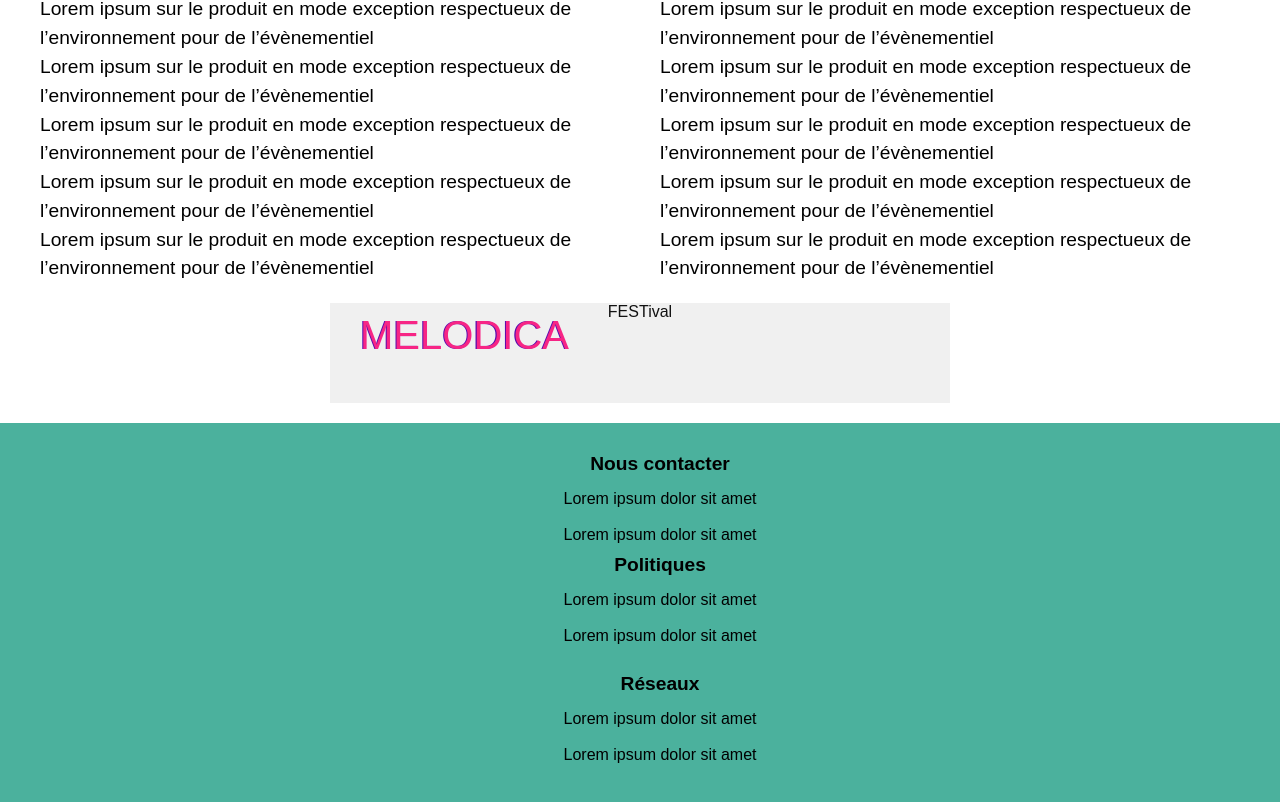
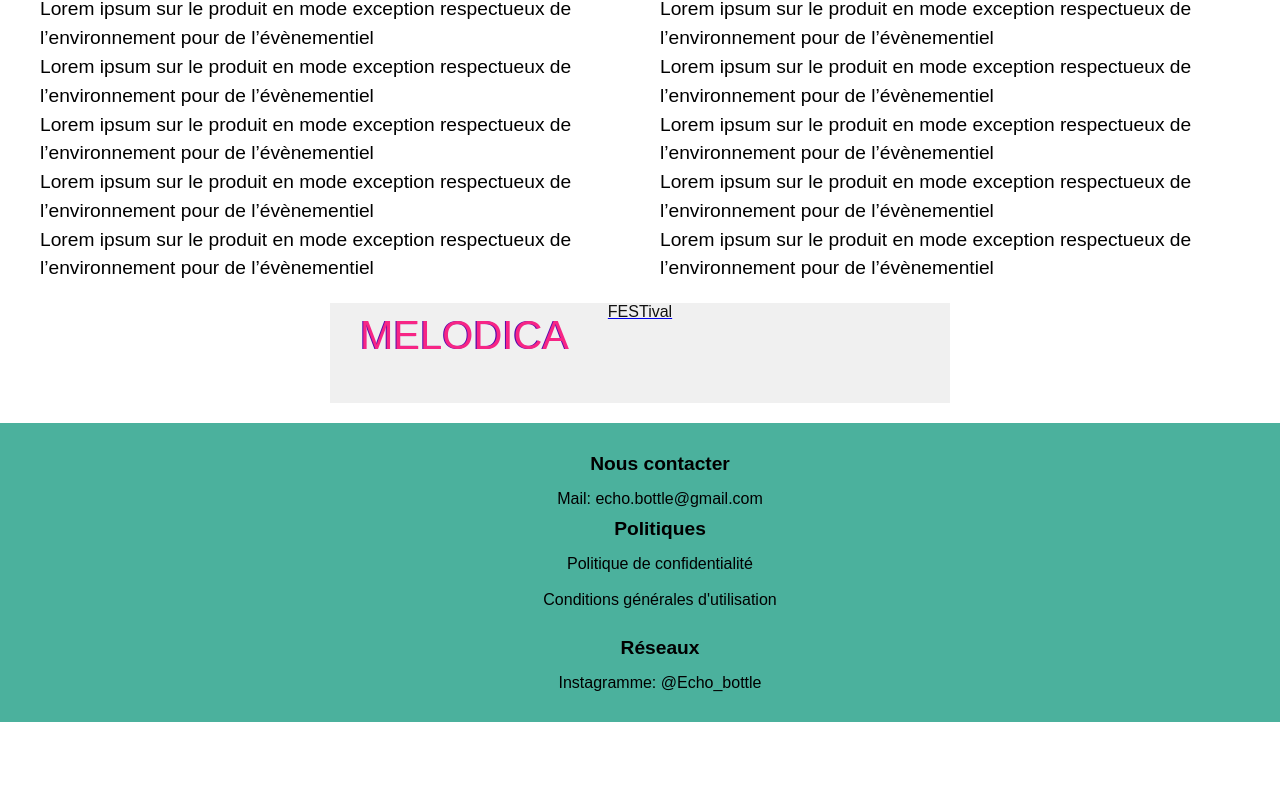
Before and after one commit to Anafaure/Back2Fest, a plain HTML site: page Web/Echo/Echo.html in a window 1280 px wide. Shown: the part 1876-2678 px from the top of the page. After the commit the page ends 2598 px from the top, so only its background shows below. Drawn offline with Linux system fonts and the light colour scheme.

Commit message:
[PUT] Echo html and css

```diff
--- a/Web/Echo/Echo.css
+++ b/Web/Echo/Echo.css
@@ -143,6 +143,7 @@ body {
   font-size: 1rem;
   color: #000;
   margin: 10px 0;
+  cursor: pointer;
 }
 
 @media (max-width: 768px) {
--- a/Web/Echo/Echo.html
+++ b/Web/Echo/Echo.html
@@ -94,34 +94,35 @@
         </div>
       </div>
       <div class="RectangleMelodica">
+        <a href="../Melodica/Melodica.html" title="Lien ver le site Mélodica">
         <div class="Logo">
           <div class="MelodicaViolet">MELODICA</div>
           <div class="MelodicaRose">MELODICA</div>
           <div class="Festival">FESTival</div>
         </div>
+        </a>
       </div>
     </div>
   </body>
   <footer class="Footer">
-    <!-- <div class="Rectangle_footer"></div> -->
     <div class="Contact">
       <div>
         <div class="NousContacter">Nous contacter</div>
         <div class="nous_contacter">
-          Lorem ipsum dolor sit amet<br /><br />Lorem ipsum dolor sit amet
+          Mail: echo.bottle@gmail.com
         </div>
       </div>
     </div>
     <div class="Frame78">
       <div class="Politiques">Politiques</div>
       <div class="politiques">
-        Lorem ipsum dolor sit amet<br /><br />Lorem ipsum dolor sit amet<br /><br />
+        Politique de confidentialité<br /><br />Conditions générales d'utilisation<br /><br />
       </div>
     </div>
     <div class="Frame79">
       <div class="Réseaux">Réseaux</div>
       <div class="réseaux">
-        Lorem ipsum dolor sit amet<br /><br />Lorem ipsum dolor sit amet<br /><br />
+        Instagramme: @Echo_bottle
       </div>
     </div>
   </footer>
```
